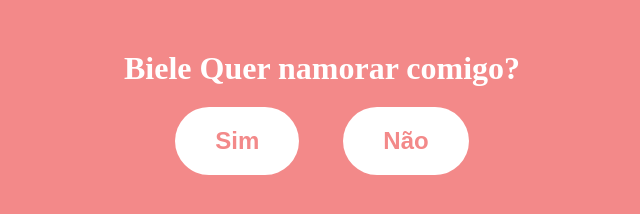
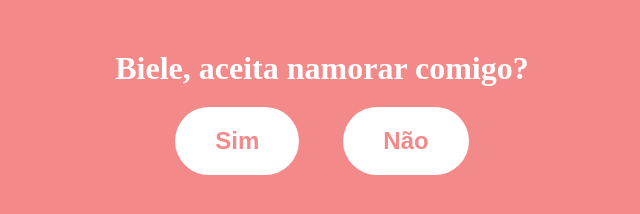
Before and after one commit to JuanVictor-cmd/Pedido-Namoro, a plain HTML site: page index.html in a window 1280 px wide. Shown: the whole page, without its empty margins (318-958 px from the left). Drawn offline with Linux system fonts and the light colour scheme.

Commit message:
Update index.html

```diff
--- a/index.html
+++ b/index.html
@@ -9,7 +9,7 @@
     <title>Namora comigo?</title>
 </head>
 <body>
-    <h1>Biele Quer namorar comigo?</h1>
+    <h1>Biele, aceita namorar comigo?</h1>
     <button id="sim">Sim</button>
     <button id="nao">Não</button>
     <img id="imagem" style="display: none; margin-top: 70px; max-width: 20%; margin: 0 auto;" />
```
